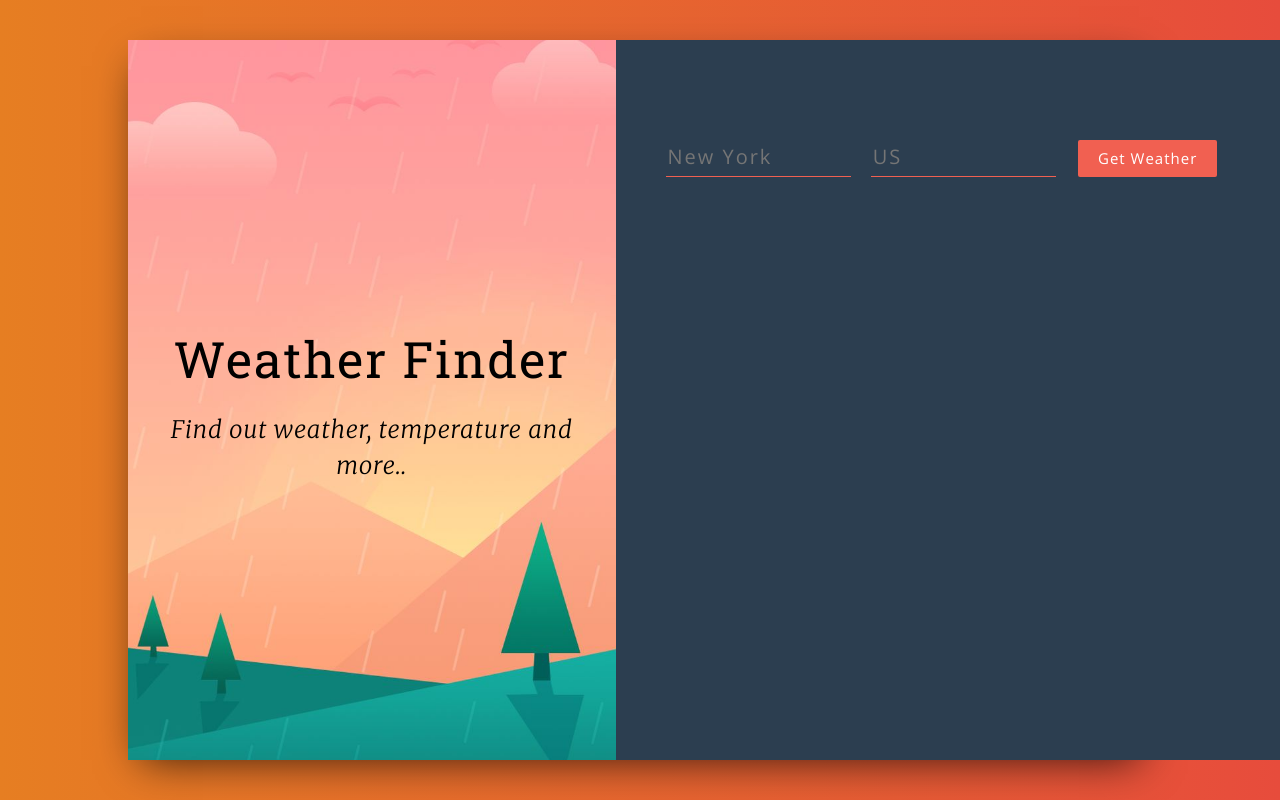
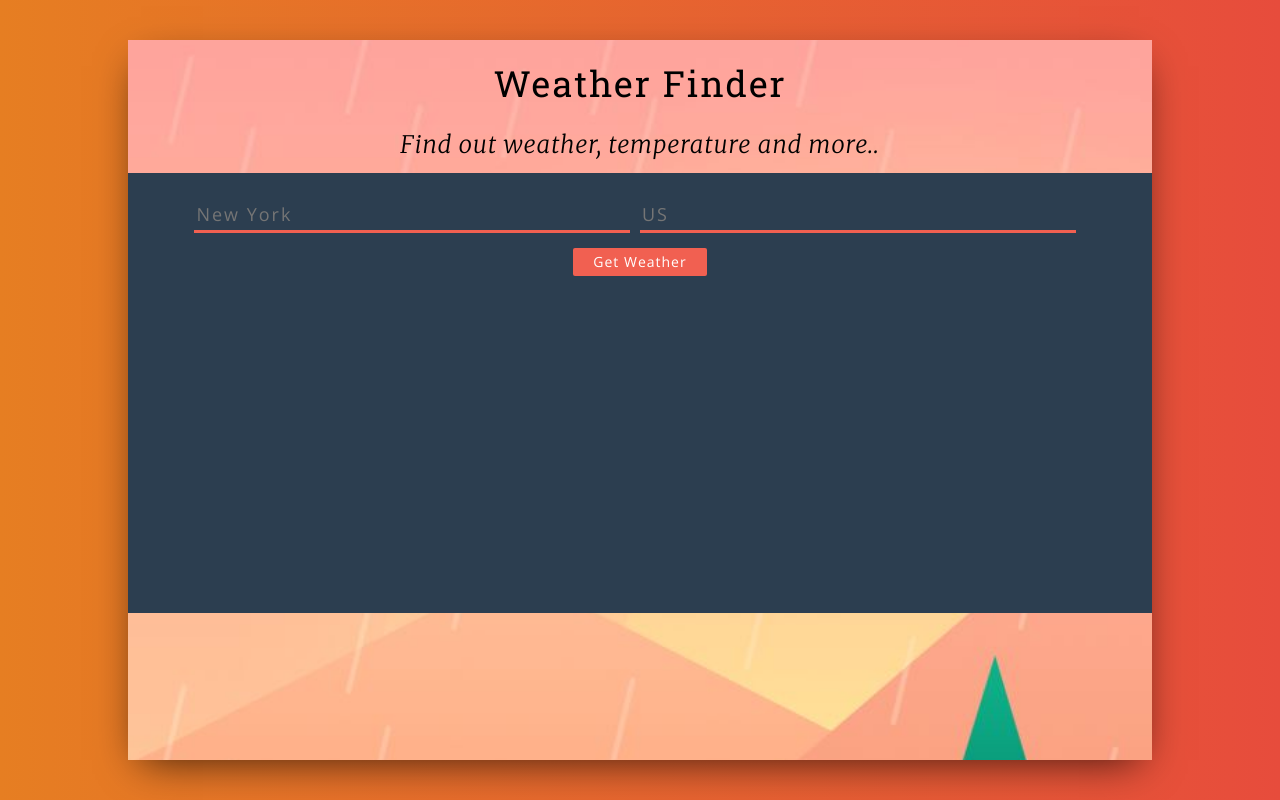
Before and after one commit to MillyCodes/WeatherReact, a React (Create React App) app: page / in a window 1280 px wide. Built offline with nearby package versions, Linux system fonts and the light colour scheme.

Commit message:
refactor css for mobile first view.

```diff
--- a/src/App.css
+++ b/src/App.css
@@ -15,17 +15,16 @@ body {
 }
 
 .main {
-  height: 90vh;
+  height: 90%;
   background: #fff;
   box-shadow: 0px 13px 40px -13px rgba(0,0,0,0.75);
   width: 80%;
   margin: 0 auto;
+  background: url("img/bg.jpg") center center no-repeat;
+  background-size: cover;
 }
 
 .title-container {
-  height: 90vh;
-  background: url("img/bg.jpg") center center no-repeat;
-  background-size: cover;
   display: flex;
   align-items: center;
   justify-content: center;
@@ -34,7 +33,6 @@ body {
 }
 
 .title-container__title {
-  font-size: 50px;
   letter-spacing: 2px;
   line-height: 1.3;
   font-family: 'Roboto Slab', serif;
@@ -50,23 +48,27 @@ body {
 
 .form-container {
   background-color: #2c3e50;
-  height: 90vh;
-  padding-top: 100px;
-  padding-left: 50px;
+  height: 55vh;
+  padding: 2em
+}
+
+form {
+  padding-bottom: 10px;
+  text-align: center;
 }
 
 input[type="text"] {
   background-color: transparent;
   border: 0;
-  border-bottom: solid 1px #f16051;
-  width: 30%;
-  padding-bottom: 4px;
+  border-bottom: solid 3px #f16051;
+  width: 45%;
+  padding-bottom: 2px;
   color: #fff !important;
   font-weight: lighter;
   letter-spacing: 2px;
-  margin-bottom: 30px;
-  margin-right: 20px;
-  font-size: 20px;
+  margin-bottom: 5px;
+  margin-right: 10px;
+  font-size: 18px;
 }
 
 input[type="text"] {
@@ -74,18 +76,18 @@ input[type="text"] {
 }
 
 input:-webkit-autofill {
-    -webkit-box-shadow: 0 0 0 30px #2c3e50 inset;
+    -webkit-box-shadow: 0 0 0 10px #2c3e50 inset;
     -webkit-text-fill-color: #fff !important;
 }
 
 button {
   border: 0;
-  padding: 8px 20px;
-  margin: 0 2px;
+  padding: 4px 20px;
+  margin: 10px 2px;
   border-radius: 2px;
   font-weight: lighter;
   letter-spacing: 1px;
-  font-size: 15px;
+  font-size: 14px;
   cursor: pointer;
   background-color: #f16051;
   color: #fff;
@@ -97,8 +99,8 @@ button:active {
 }
 
 .weather__info {
-  width: 60%;
-  font-size: 20px;
+  width: 95%;
+  font-size: 16px;
   font-weight: 200;
   letter-spacing: 2px;
 }
@@ -106,7 +108,7 @@ button:active {
 .weather__key {
   color: #f16051;
   border-bottom: solid 2px rgba(255,255,255,0.06);
-  padding: 20px 0 20px 0;
+  padding: 10px 0 10px 0;
   font-weight: 400;
 }
 
@@ -121,7 +123,7 @@ button:active {
 
 .weather__error {
   color: #f16051;
-  font-size: 20px;
+  font-size: 16px;
   letter-spacing: 1px;
   font-weight: 200;
 }
--- a/src/App.js
+++ b/src/App.js
@@ -20,7 +20,7 @@ class App extends React.Component {
     e.preventDefault();
     const city = e.target.elements.city.value;
     const country = e.target.elements.country.value;
-    const api_call = await fetch(`https://api.openweathermap.org/data/2.5/weather?q=${city},${country}&appid=${ApiKey}& units=metric`);
+    const api_call = await fetch(`https://api.openweathermap.org/data/2.5/weather?q=${city},${country}&appid=${ApiKey}&units=imperial`);
     const data = await api_call.json();
     if (city && country) {
       this.setState({
@@ -48,12 +48,12 @@ class App extends React.Component {
       <div>
         <div className="wrapper">
           <div className="main">
-            <div className="container" >
+            <div className="container-fluid">
               <div className="row">
-                <div className="col-xs-5 title-container">
+                <div className="col-xs-12 title-container">
                   <Titles />
                 </div>
-                <div className="col-xs-7 form-container">
+                <div className="col-xs-12 form-container">
                   <Form getWeather={this.getWeather} />
                   <Weather
                     temperature={this.state.temperature}
--- a/src/components/Weather.js
+++ b/src/components/Weather.js
@@ -10,17 +10,17 @@ const Weather = props => (
         }
         {
             props.city && props.country && <p className="weather__key"> Temperature:
-            <span className="weather__value"> {props.temperature}</span>
+            <span className="weather__value"> {props.temperature}ºF</span>
             </p>
         }
         {
             props.city && props.country && <p className="weather__key">Humidity:
-            <span className="weather__value"> {props.humidity}</span>
+            <span className="weather__value"> {props.humidity}%</span>
             </p>
         }
         {
             props.city && props.country && <p className="weather__key">Description:
-            <span className="weather__value"> {props.description}</span>
+            <span className="weather__value"> {props.description}.</span>
             </p>
         }
         {
```
